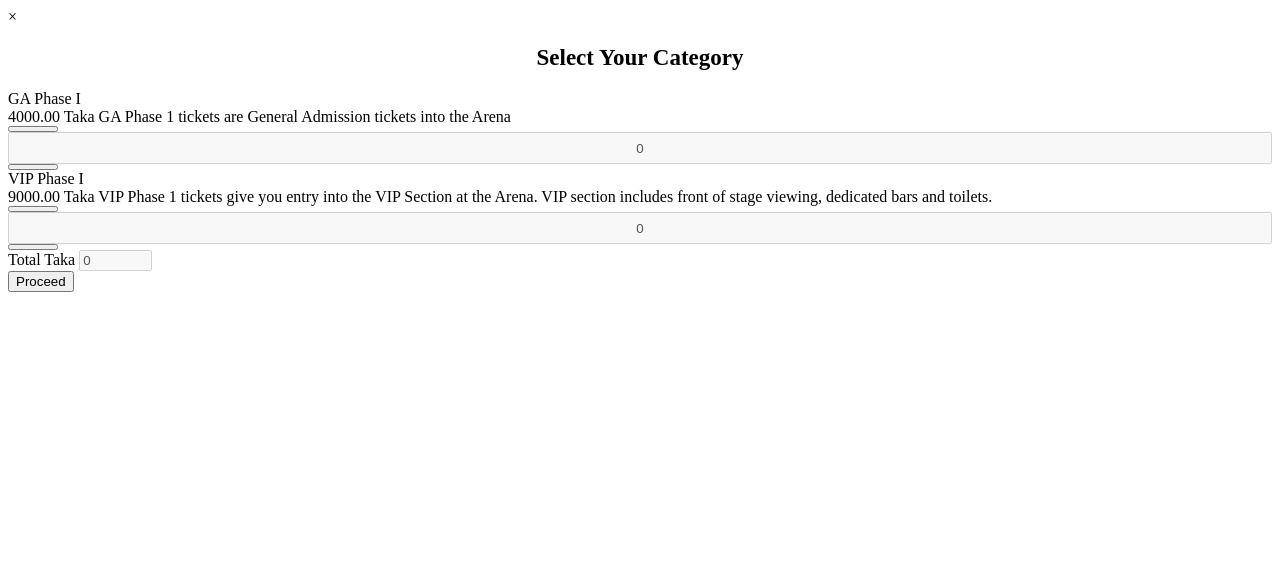
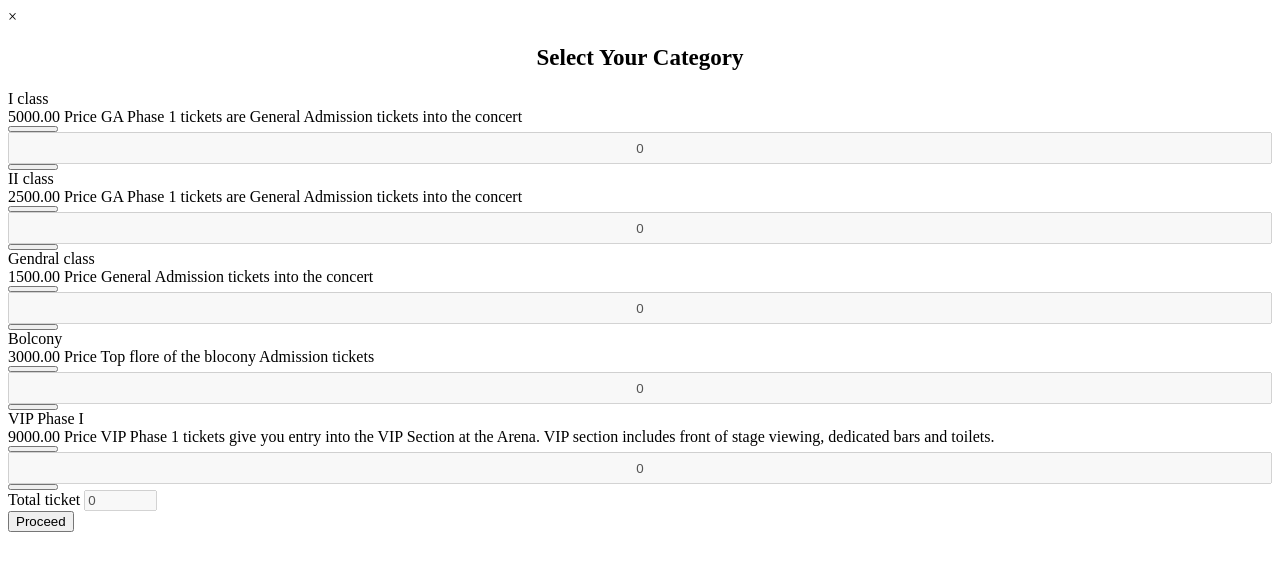
Before and after one commit to gopi-xhth/concert, a PHP site: page /modal.php in a window 1280 px wide. Shown: the top 571 px of the page. Run offline with PHP 8.4, Linux system fonts and the light colour scheme.

Commit message:
first commit

```diff
--- a/band.php
+++ b/band.php
@@ -3,7 +3,7 @@
 
 <head>
 	<meta charset="utf-8">
-	<title>COLDPLAY</title>
+	<title>Music Concert</title>
     <?php include "session.php";?>
 	<?php require_once "bootstrap.php";?>
 
--- a/index.php
+++ b/index.php
@@ -3,7 +3,7 @@
 
 <head>
 	<meta charset="utf-8">
-	<title>GIRIKELAN MUSIC</title>
+	<title>Madras Melodies</title>
     <?php include "session.php";?>
 	<?php require_once "bootstrap.php";?>
 
@@ -173,7 +173,7 @@ button.big {
     ?>
 	<div class="hero-container w-container">
 
-      <h1 class="hero-heading" style="background: linear-gradient(to right,#E20D13, #F0E300, #A4C615, #4363AB,#BE4A94,#E30922);-webkit-background-clip: text;-webkit-text-fill-color: transparent;" >WELCOME TO GREAT Madras Melodies MUSIC SHOW</h1>
+      <h1 class="hero-heading" style="background: linear-gradient(to right,#E20D13, #F0E300, #A4C615, #4363AB,#BE4A94,#E30922);-webkit-background-clip: text;-webkit-text-fill-color: red;" >Madras Melodies Music Show</h1>
       <a class="big button w-button" href="tour.php">Watch us live</a>
     </div>
 
--- a/modal.php
+++ b/modal.php
@@ -12,9 +12,84 @@
       <div class="jumbotron">
         <div class="row">
           <div class="col-sm-8">
-            <span>GA Phase I</span><br>
-            <span> 4000.00 Taka</span>
-            <span>GA Phase 1 tickets are General Admission tickets into the Arena</span>
+            <span>I class</span><br>
+            <span> 5000.00 Price</span>
+            <span>GA Phase 1 tickets are General Admission tickets into the concert</span>
+          </div>
+          <div class="col-sm-4">
+              <div class="input-group" id="mod">
+                  <span class="input-group-btn">
+                    <button type="button" class="quantity-left-minus btn btn-number" style="width: 50px;" data-type="minus" data-field="">
+                      <span class="glyphicon glyphicon-minus"></span>
+                    </button>
+                  </span>
+                  <input type="text" id="quantity" name="quantity" class="form-control input-number" style="margin-top: 0px; height: 32px; margin-bottom: 0px; width: 100%; float: none;  text-align: center;" value="0" min="0" max="10" disabled="">
+                  <span class="input-group-btn">
+                    <button type="button" class="quantity-right-plus btn btn-number" style="width: 50px;" data-type="plus" data-field="">
+                        <span class="glyphicon glyphicon-plus"></span>
+                    </button>
+                  </span>
+              </div>
+          </div>
+        </div>
+      </div>
+
+      <div class="jumbotron">
+        <div class="row">
+          <div class="col-sm-8">
+            <span>II class</span><br>
+            <span> 2500.00 Price</span>
+            <span>GA Phase 1 tickets are General Admission tickets into the concert</span>
+          </div>
+          <div class="col-sm-4">
+              <div class="input-group" id="mod">
+                  <span class="input-group-btn">
+                    <button type="button" class="quantity-left-minus btn btn-number" style="width: 50px;" data-type="minus" data-field="">
+                      <span class="glyphicon glyphicon-minus"></span>
+                    </button>
+                  </span>
+                  <input type="text" id="quantity" name="quantity" class="form-control input-number" style="margin-top: 0px; height: 32px; margin-bottom: 0px; width: 100%; float: none;  text-align: center;" value="0" min="0" max="10" disabled="">
+                  <span class="input-group-btn">
+                    <button type="button" class="quantity-right-plus btn btn-number" style="width: 50px;" data-type="plus" data-field="">
+                        <span class="glyphicon glyphicon-plus"></span>
+                    </button>
+                  </span>
+              </div>
+          </div>
+        </div>
+      </div>
+
+      <div class="jumbotron">
+        <div class="row">
+          <div class="col-sm-8">
+            <span>Gendral class</span><br>
+            <span> 1500.00 Price</span>
+            <span>General Admission tickets into the concert</span>
+          </div>
+          <div class="col-sm-4">
+              <div class="input-group" id="mod">
+                  <span class="input-group-btn">
+                    <button type="button" class="quantity-left-minus btn btn-number" style="width: 50px;" data-type="minus" data-field="">
+                      <span class="glyphicon glyphicon-minus"></span>
+                    </button>
+                  </span>
+                  <input type="text" id="quantity" name="quantity" class="form-control input-number" style="margin-top: 0px; height: 32px; margin-bottom: 0px; width: 100%; float: none;  text-align: center;" value="0" min="0" max="10" disabled="">
+                  <span class="input-group-btn">
+                    <button type="button" class="quantity-right-plus btn btn-number" style="width: 50px;" data-type="plus" data-field="">
+                        <span class="glyphicon glyphicon-plus"></span>
+                    </button>
+                  </span>
+              </div>
+          </div>
+        </div>
+      </div>
+
+            <div class="jumbotron">
+        <div class="row">
+          <div class="col-sm-8">
+            <span>Bolcony</span><br>
+            <span> 3000.00 Price</span>
+            <span>Top flore of the blocony Admission tickets </span>
           </div>
           <div class="col-sm-4">
               <div class="input-group" id="mod">
@@ -37,7 +112,7 @@
         <div class="row">
             <div class="col-sm-8">
               <span>VIP Phase I</span><br>
-              <span>9000.00 Taka</span>
+              <span>9000.00 Price</span>
               <span>VIP Phase 1 tickets give you entry into the VIP Section at the Arena. VIP section includes front of stage viewing, dedicated bars and toilets.</span>
             </div>
             <div class="col-sm-4">
@@ -62,7 +137,7 @@
     <div class="modal-footer">
       <div class="row" id="fot">
         <div class="col-sm-8">
-            <span class="final-prize">Total  Taka</span>
+            <span class="final-prize">Total ticket</span>
             <input type="text" id="myText" value="0" disabled size="6">
         </div>
         <div class="col-sm-4">
--- a/ticket.php
+++ b/ticket.php
@@ -2,7 +2,7 @@
 <html>
 <head>
 <meta name="viewport" content="width=device-width, initial-scale=1.0">
-<title>COLDPLAY</title>
+<title>Music-Hunt</title>
     <?php require_once "session.php";?>
 <?php require_once "bootstrap.php";?>
 <?php require_once "bootstrap1.php";?>
--- a/tour.php
+++ b/tour.php
@@ -3,7 +3,7 @@
 
 <head>
 	<meta charset="utf-8">
-	<title>COLDPLAY</title>
+	<title>Madras Music</title>
   <?php include "session.php";?>
 	<?php require_once "bootstrap.php";?>
   <?php require_once "bootstrap1.php";?>
```
Also changed, not shown: img/logo2.png (added).
